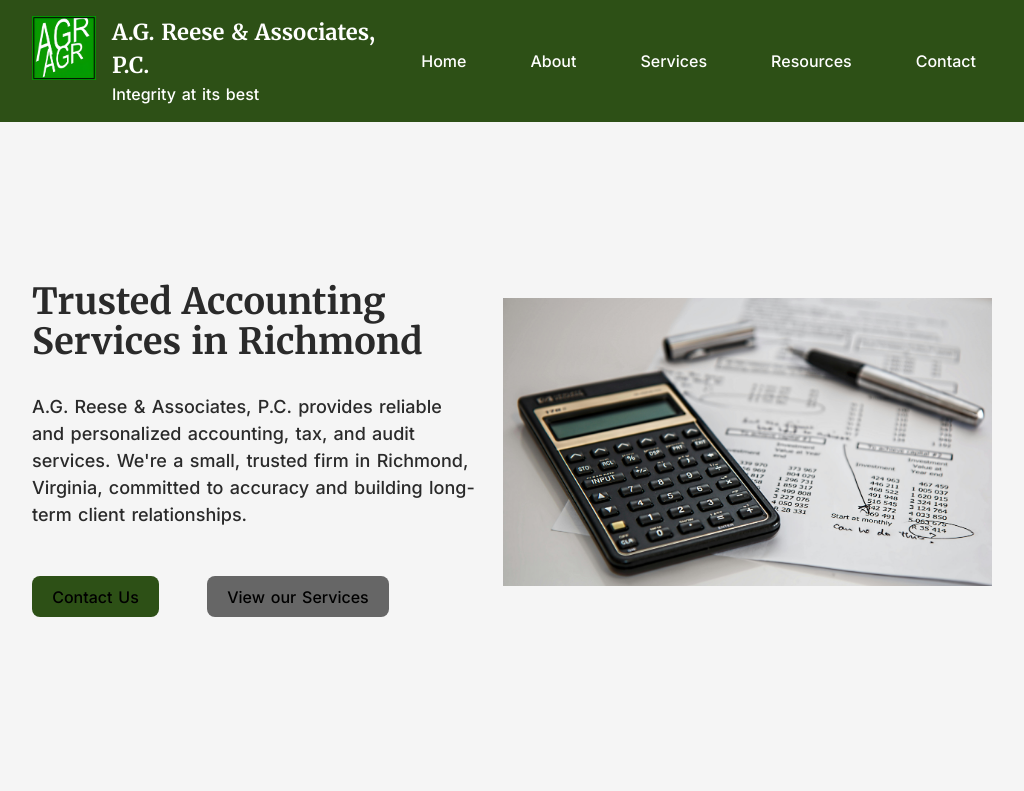
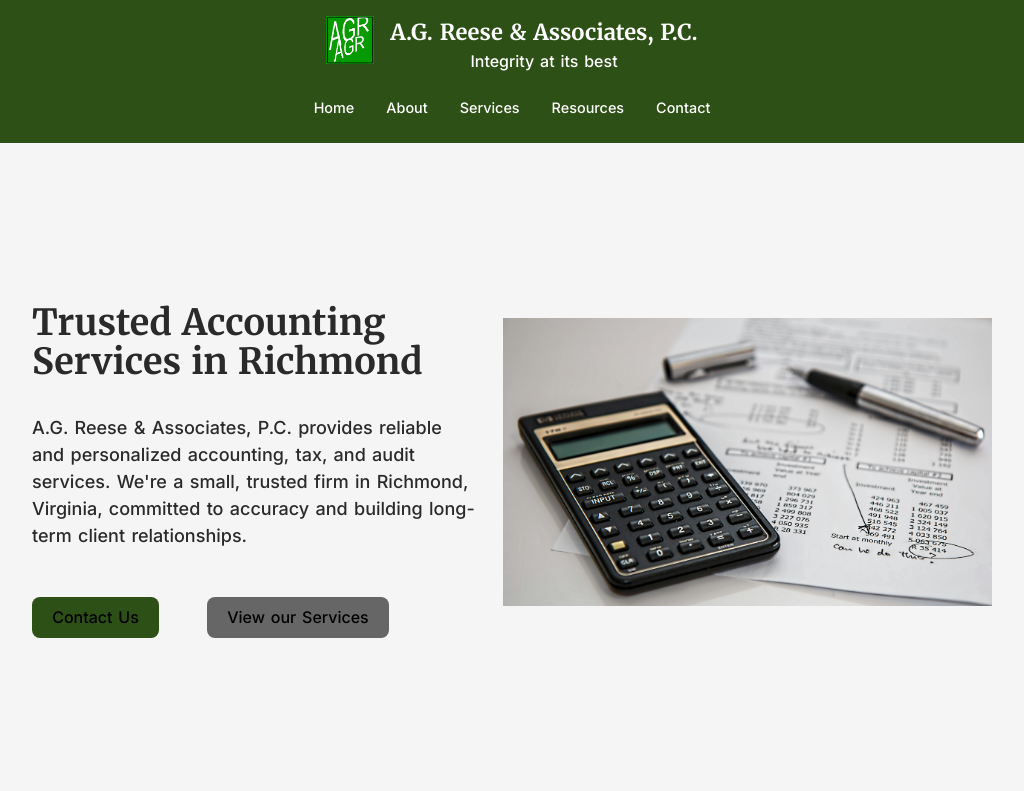
Before and after one commit to BeeDev-HiveCollective/agra-client, a React (Vite) app: page / in a window 1024 px wide. Shown: the top 791 px of the page. Built offline with nearby package versions, Linux system fonts and the light colour scheme.

Commit message:
Updated Navigation components responsive behavior

```diff
--- a/src/components/ReusableComponents/NavigationComponent/Navigation.css
+++ b/src/components/ReusableComponents/NavigationComponent/Navigation.css
@@ -70,7 +70,34 @@
     width: 4rem;
 }
 
-@media (max-width: 768px) {
+@media screen and (min-width: 769px) and (max-width: 1039px) {
+    .navigation {
+        flex-direction: column;
+        padding: 1rem;
+        gap: 1rem;
+    }
+
+    .nav-brand {
+        text-align: center;
+    }
+
+    .nav-links {
+        gap: 1rem;
+    }
+
+    .nav-links a {
+        padding: 0.5rem;
+        font-size: 0.9rem;
+    }
+
+.navigation-logo {
+    height: 3rem;
+    width: 3rem;
+}
+
+}
+
+@media screen and (max-width: 768px) {
     .navigation {
         flex-direction: column;
         padding: 1rem;
@@ -98,7 +125,7 @@
 
 }
 
-@media (max-width: 480px) {
+@media screen and (max-width: 480px) {
     .navigation {
         padding-top: 1.5rem;
         gap: 0.25rem;
```
